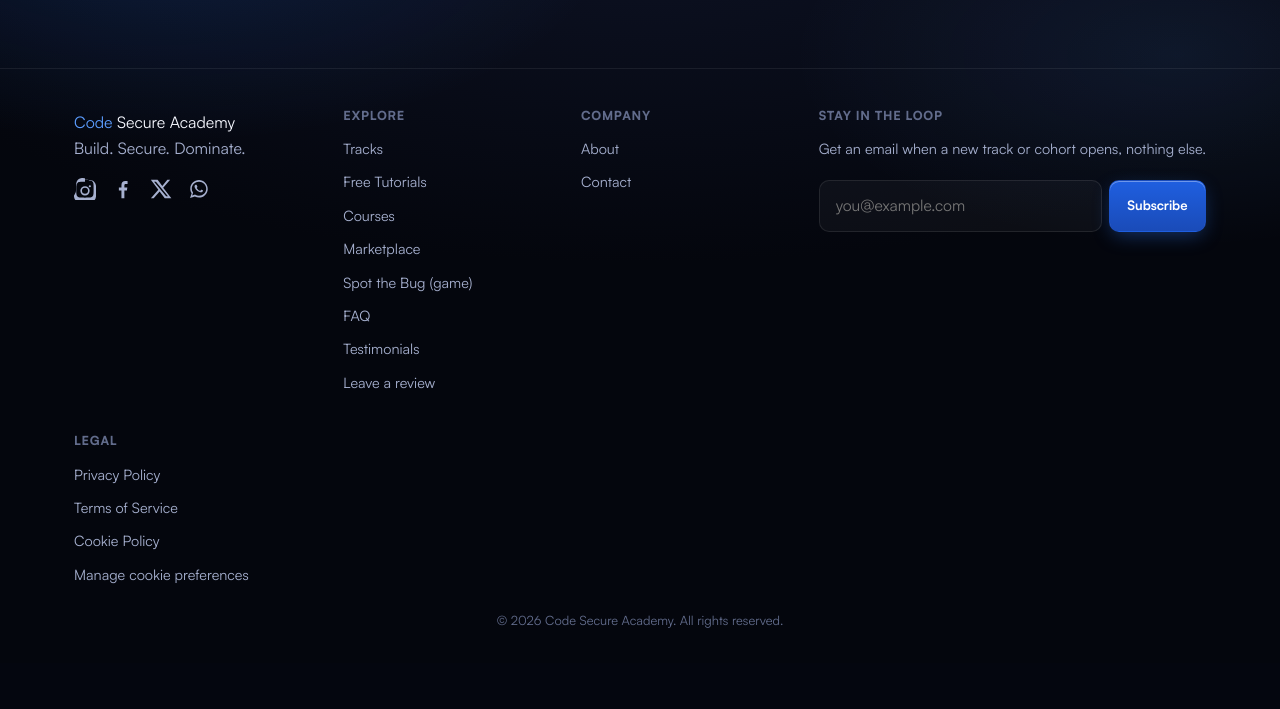
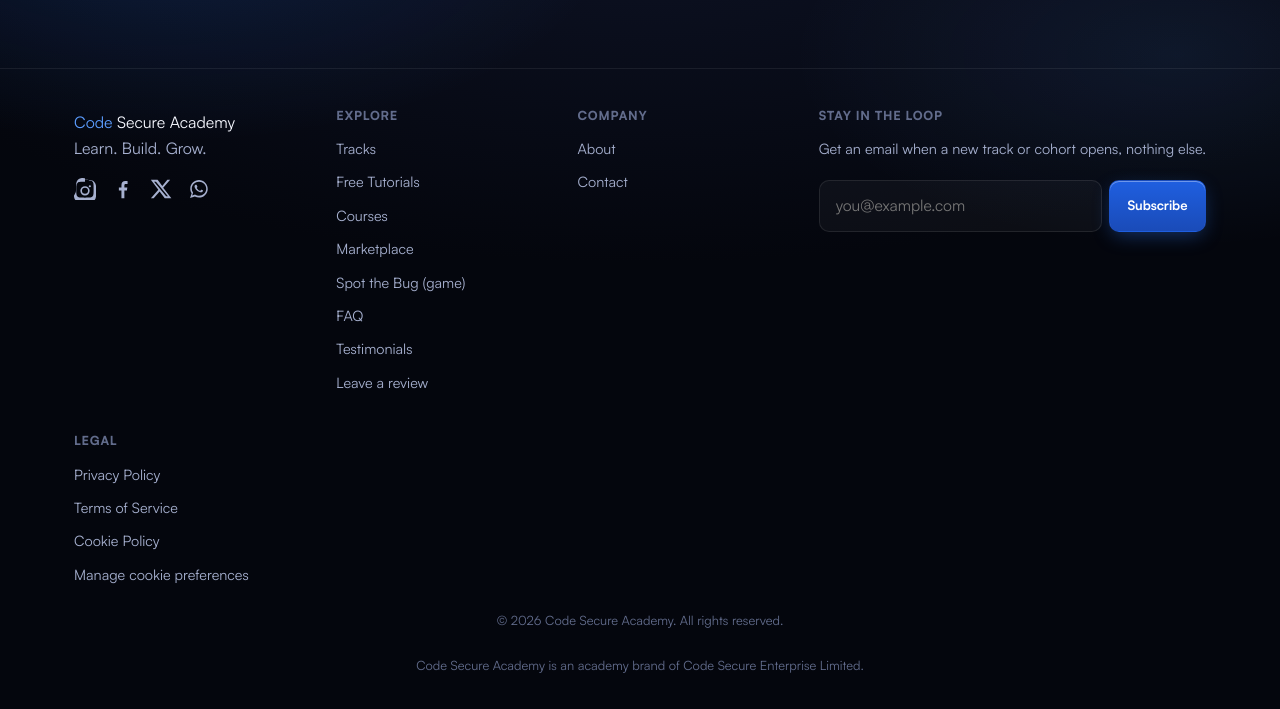
Before and after one commit to thecodeguy-eng/codesecureacademy-website, a Django app: page /insights/ in a window 1280 px wide. Shown: the part 1609-2318 px from the top of the page. Before the commit the page ends 2237 px from the top, so only its background shows below. Run offline with Django 5.2, Linux system fonts and the light colour scheme; the visitor is signed in with stand-in values (Sample User, id 1); data comes from the database, SQL or seed files in the repository; data that the repository does not hold is empty; some libraries are stand-ins or nearby versions.

Commit message:
Apply founder-confirmed tagline and legal entity line
Victory confirmed via WhatsApp (2026-11-14): "Learn. Build. Grow." is
now the official tagline, replacing "Build. Secure. Dominate.", and the
legal footer should read "Code Secure Academy is an academy brand of
Code Secure Enterprise Limited." Applied to both the main site footer
and the auth-pages footer.

Co-Authored-By: Claude Sonnet 5 <noreply@anthropic.com>

```diff
--- a/templates/allauth/layouts/base.html
+++ b/templates/allauth/layouts/base.html
@@ -112,6 +112,7 @@ window.addEventListener("pagereveal", function (event) {
     <a href="{% url 'cookie_policy' %}">Cookie Policy</a>
   </div>
   <p class="footer-copy">&copy; {% now "Y" %} Code Secure Academy. All rights reserved.</p>
+  <p class="footer-copy">Code Secure Academy is an academy brand of Code Secure Enterprise Limited.</p>
 </footer>
 {% include "partials/cookie_banner.html" %}
 <script src="{% static 'js/main.js' %}"></script>
--- a/templates/base.html
+++ b/templates/base.html
@@ -149,7 +149,7 @@ window.addEventListener("pagereveal", function (event) {
   <div class="container footer-inner">
     <div class="footer-brand">
       <span class="brand-word"><span class="brand-code">Code</span> Secure Academy</span>
-      <p>Build. Secure. Dominate.</p>
+      <p>Learn. Build. Grow.</p>
       <div class="footer-social">
         <a href="{{ INSTAGRAM_URL }}" target="_blank" rel="noopener" aria-label="Instagram" class="social-icon">
           <svg viewBox="0 0 24 24" width="22" height="22"><path fill="currentColor" d="M12 2.2c3.2 0 3.6 0 4.9.07 1.2.06 2.2.27 3 .58a6 6 0 0 1 2.2 1.4 6 6 0 0 1 1.4 2.2c.3.8.5 1.8.6 3 .1 1.3.1 1.7.1 4.9s0 3.6-.1 4.9c-.1 1.2-.3 2.2-.6 3a6 6 0 0 1-1.4 2.2 6 6 0 0 1-2.2 1.4c-.8.3-1.8.5-3 .6-1.3.1-1.7.1-4.9.1s-3.6 0-4.9-.1c-1.2-.1-2.2-.3-3-.6a6 6 0 0 1-2.2-1.4 6 6 0 0 1-1.4-2.2c-.3-.8-.5-1.8-.6-3C2.2 15.6 2.2 15.2 2.2 12s0-3.6.1-4.9c.1-1.2.3-2.2.6-3a6 6 0 0 1 1.4-2.2A6 6 0 0 1 6.5 .5c.8-.3 1.8-.5 3-.6C10.8.2 11.2.2 12 .2zm0 1.8c-3.1 0-3.5 0-4.7.07-1 .05-1.6.22-2 .37a3.8 3.8 0 0 0-1.4.9 3.8 3.8 0 0 0-.9 1.4c-.15.4-.32 1-.37 2C2.5 8.5 2.5 8.9 2.5 12s0 3.5.07 4.7c.05 1 .22 1.6.37 2a3.8 3.8 0 0 0 .9 1.4 3.8 3.8 0 0 0 1.4.9c.4.15 1 .32 2 .37 1.2.07 1.6.07 4.7.07s3.5 0 4.7-.07c1-.05 1.6-.22 2-.37a3.8 3.8 0 0 0 1.4-.9 3.8 3.8 0 0 0 .9-1.4c.15-.4.32-1 .37-2 .07-1.2.07-1.6.07-4.7s0-3.5-.07-4.7c-.05-1-.22-1.6-.37-2a3.8 3.8 0 0 0-.9-1.4 3.8 3.8 0 0 0-1.4-.9c-.4-.15-1-.32-2-.37C15.5 2 15.1 2 12 2zm0 4.9a5.1 5.1 0 1 1 0 10.2 5.1 5.1 0 0 1 0-10.2zm0 1.8a3.3 3.3 0 1 0 0 6.6 3.3 3.3 0 0 0 0-6.6zm5.3-2.9a1.2 1.2 0 1 1 0 2.4 1.2 1.2 0 0 1 0-2.4z"/></svg>
@@ -204,6 +204,7 @@ window.addEventListener("pagereveal", function (event) {
     </div>
   </div>
   <p class="footer-copy">&copy; {% now "Y" %} Code Secure Academy. All rights reserved.</p>
+  <p class="footer-copy">Code Secure Academy is an academy brand of Code Secure Enterprise Limited.</p>
 </footer>
 
 
```
